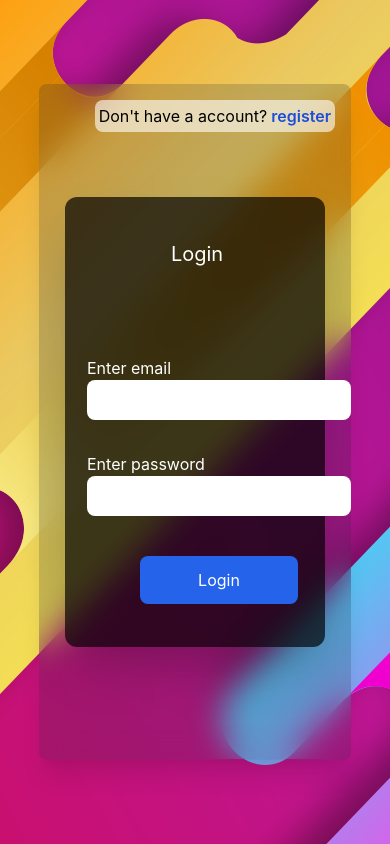
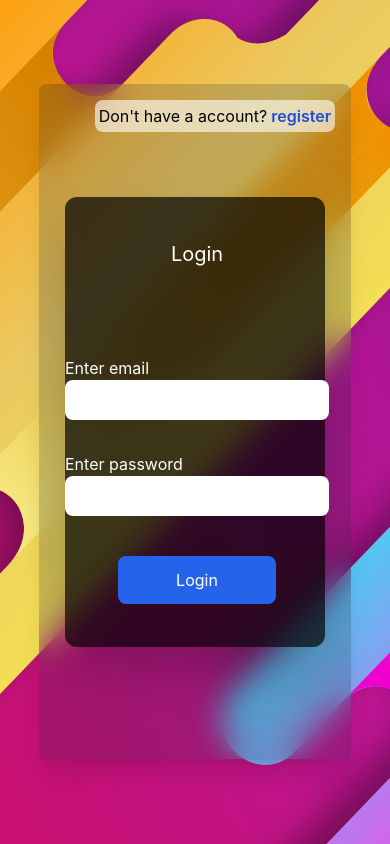
Before and after one commit to Apoorvssj/Login-Registration-Form-Tempelate, a Next.js app in the folder frontend/: page /login in a window 390 px wide. Built offline with nearby package versions, Linux system fonts and the light colour scheme.

Commit message:
fixing ui

```diff
--- a/frontend/pages/index.js
+++ b/frontend/pages/index.js
@@ -8,6 +8,14 @@ export default function Home() {
   const router = useRouter();
 
   useEffect(() => {
+    fetch(`${process.env.NEXT_PUBLIC_BACKEND_API_PATH}/api`, {
+      method: "GET",
+      headers: { "Content-Type": "application/json" },
+      body: JSON.stringify(values),
+    })
+      .then((res) => res.json())
+      .catch((err) => console.log(err));
+
     router.push("/register");
   }, []);
 
--- a/frontend/pages/login.js
+++ b/frontend/pages/login.js
@@ -82,7 +82,7 @@ const Login = () => {
             />
           </div>
         </div>
-        <div className="bg-gray-800 bg-opacity-20 col-span-2 grid grid-rows-6 justify-items-center items-center sm:items-start">
+        <div className="bg-gray-800 bg-opacity-20 col-span-1 grid grid-rows-6 justify-items-center items-center sm:items-start md:col-span-2">
           <div className="justify-self-end pr-4 self-start pt-4 ">
             <div className="bg-white bg-opacity-60 w-max rounded-lg p-1">
               <span className="text-black shadow-2xl">
@@ -102,9 +102,9 @@ const Login = () => {
             </h3>
             <form
               onSubmit={submitHandler}
-              className=" grid content-around  w-5/6 gap-y-8 sm:w-4/6"
+              className=" grid content-around justify-center  w-5/6 gap-y-8 sm:w-4/6"
             >
-              <div className="grid">
+              <div className="flex flex-col">
                 <label htmlFor="name" className="text-white">
                   Enter email
                 </label>
@@ -114,10 +114,10 @@ const Login = () => {
                   onChange={handleInputChange}
                   type="text"
                   id="name"
-                  className="p-2 rounded-lg"
+                  className=" p-2 rounded-lg"
                 />
               </div>
-              <div className="grid ">
+              <div className="flex flex-col">
                 <label htmlFor="password" className="text-white">
                   Enter password
                 </label>
```
